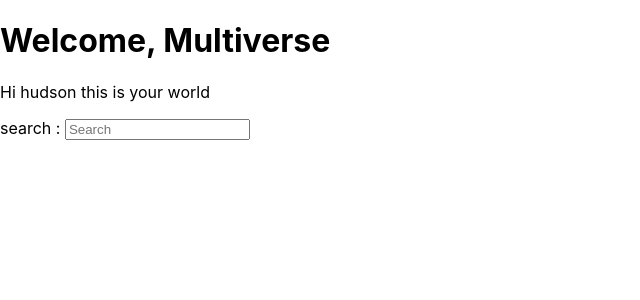
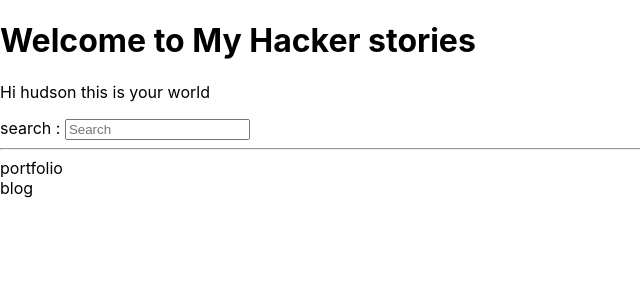
Before and after one commit to kkipngenokoech/100_days_of_code, a React (Create React App) app in the folder REACT/hacker-stories/: page / in a window 1280 px wide. Shown: the top 300 px of the page, without its empty margins (0-640 px from the left). Built offline with nearby package versions, Linux system fonts and the light colour scheme.

Commit message:
displaying the list in our actual browser by mapping it

```diff
--- a/REACT/hacker-stories/src/App.js
+++ b/REACT/hacker-stories/src/App.js
@@ -1,6 +1,6 @@
 import React from 'react'
 
-const title = 'Multiverse';
+const title = 'My Hacker stories';
 const welcome = {
   greetings : "Hi",
   name : "hudson"
@@ -26,11 +26,22 @@ const list = [
 function App() {
   return (
     <div>
-      <h1>Welcome, {title}</h1>
+      <h1>Welcome to {title}</h1>
       <p>{welcome.greetings} {welcome.name} this is your world</p>
       <label htmlFor='search'>search :  </label>
 
       <input id='search' type='text' placeholder='Search' />
+      <hr/>
+      {/* we are going to render our lists here */}
+      {
+        list.map((item) => {
+          return (
+            <div key={item.object_id}>
+              {item.title}
+            </div>
+            );
+            })
+      }
     </div>
   );
 }
```
Also changed, not shown: 1 other file (tests, documents, lock files or other folders).
